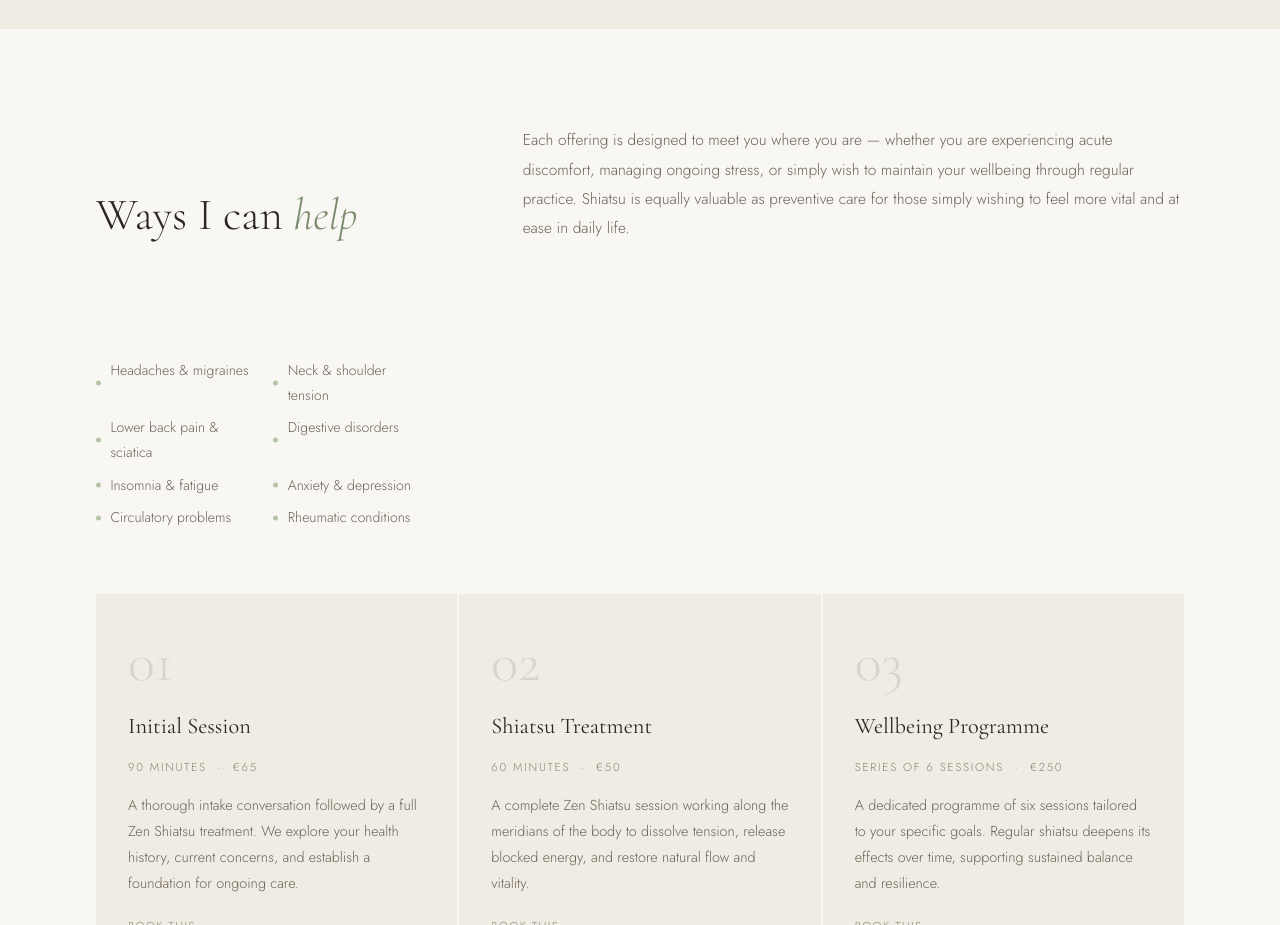
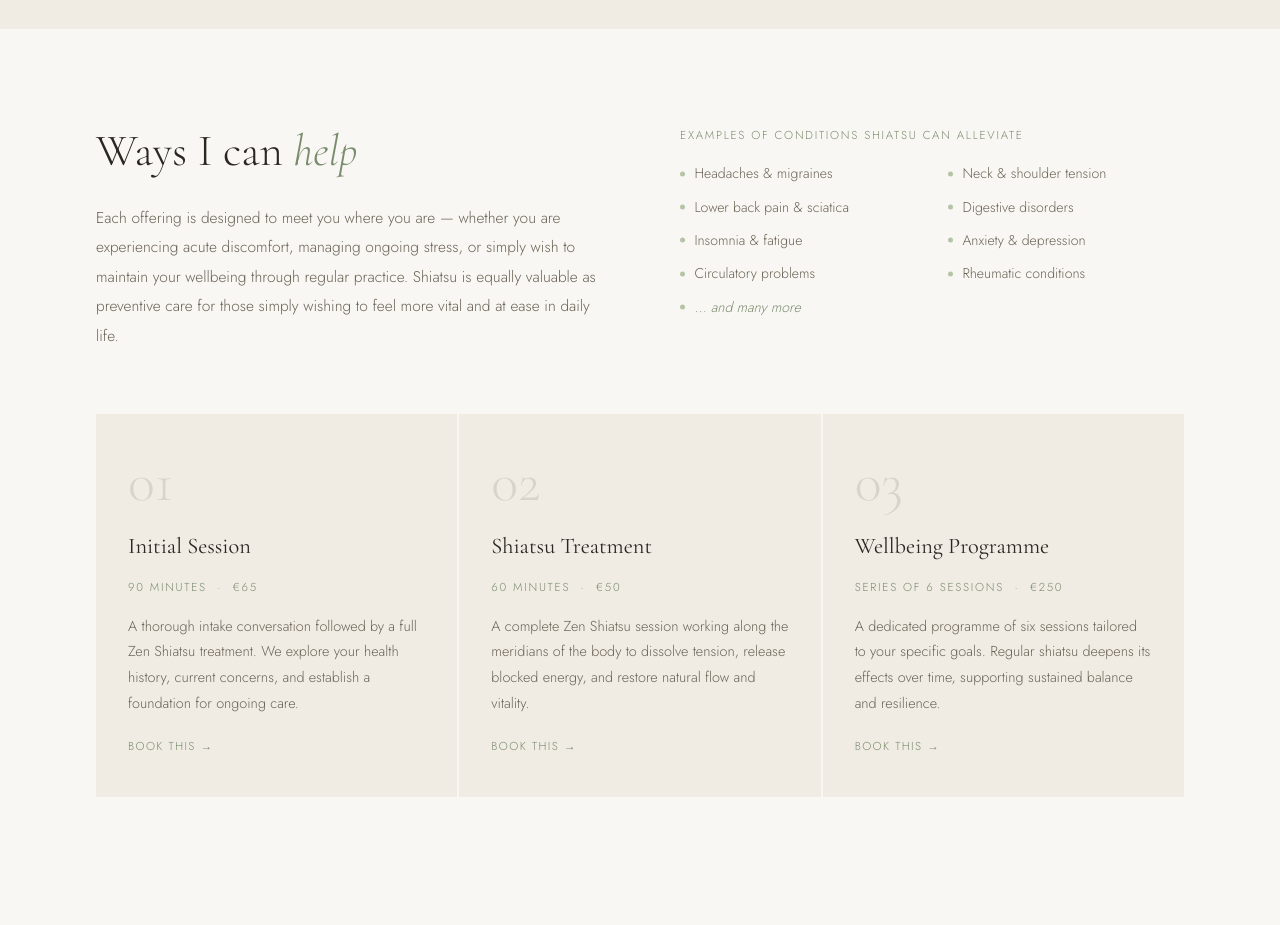
Before and after one commit to JaveaShiatsu/javeashiatsu.com, a plain HTML site: page index.html in a window 1280 px wide. Shown: the part 2280-3205 px from the top of the page. Drawn offline with nearby package versions, Linux system fonts and the light colour scheme.

Commit message:
Update index 7.5.2026 (3).html

```diff
--- a/index.html
+++ b/index.html
@@ -231,8 +231,7 @@
     .conditions-grid {
       display: grid;
       grid-template-columns: 1fr 1fr;
-      gap: 0.5rem 1.5rem;
-      margin-top: 1.2rem;
+      gap: 0.55rem 2rem;
     }
     .conditions-grid span {
       font-size: 0.88rem;
@@ -251,6 +250,10 @@
       border-radius: 50%;
       background: var(--accent-light);
     }
+    .conditions-grid span.more {
+      color: var(--accent);
+      font-style: italic;
+    }
 
     /* SERVICES */
     .services {
@@ -258,11 +261,12 @@
     }
     .services-header {
       display: grid;
-      grid-template-columns: 1fr 2fr;
-      gap: 6rem;
-      align-items: end;
+      grid-template-columns: 1fr 1fr;
+      gap: 5rem;
+      align-items: start;
       margin-bottom: 4rem;
     }
+    .services-header-left { display: flex; flex-direction: column; gap: 1.5rem; }
     .services-header h2 {
       font-family: var(--serif);
       font-size: clamp(2rem, 3.5vw, 3rem);
@@ -275,6 +279,13 @@
       color: var(--ink-light);
       font-size: 0.97rem;
       line-height: 1.9;
+    }
+    .conditions-label {
+      font-size: 0.72rem;
+      letter-spacing: 0.15em;
+      text-transform: uppercase;
+      color: var(--accent);
+      margin-bottom: 1rem;
     }
     .services-grid {
       display: grid;
@@ -443,7 +454,7 @@
       .hero-right { display: none; }
       .intro, .about, .services { padding: 4rem 1.5rem; }
       .intro, .about { grid-template-columns: 1fr; gap: 2rem; }
-      .services-header { grid-template-columns: 1fr; gap: 1.5rem; }
+      .services-header { grid-template-columns: 1fr; gap: 2rem; }
       .services-grid { grid-template-columns: 1fr; gap: 2px; }
       .contact { grid-template-columns: 1fr; padding: 4rem 1.5rem; gap: 3rem; }
       footer { padding: 2rem 1.5rem; flex-direction: column; gap: 0.5rem; text-align: center; }
@@ -533,10 +544,14 @@
   <!-- SERVICES -->
   <section id="services" class="services">
     <div class="services-header">
+      <div class="services-header-left">
         <h2>Ways I can <em>help</em></h2>
         <p class="services-intro">
           Each offering is designed to meet you where you are — whether you are experiencing acute discomfort, managing ongoing stress, or simply wish to maintain your wellbeing through regular practice. Shiatsu is equally valuable as preventive care for those simply wishing to feel more vital and at ease in daily life.
         </p>
+      </div>
+      <div>
+        <p class="conditions-label">Examples of conditions Shiatsu can alleviate</p>
         <div class="conditions-grid">
           <span>Headaches &amp; migraines</span>
           <span>Neck &amp; shoulder tension</span>
@@ -546,6 +561,8 @@
           <span>Anxiety &amp; depression</span>
           <span>Circulatory problems</span>
           <span>Rheumatic conditions</span>
+          <span class="more">… and many more</span>
+        </div>
       </div>
     </div>
     <div class="services-grid">
```
Lines whose indentation alone changed are shown as unchanged.
